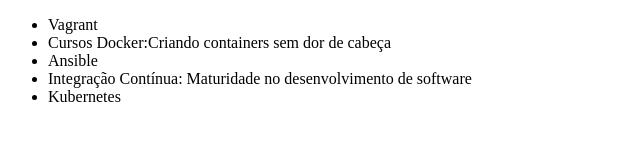
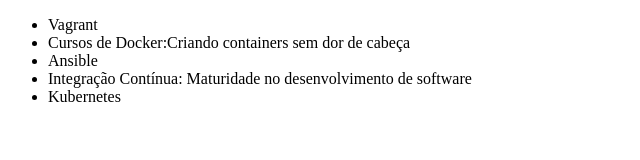
Before and after one commit to lucasdvsantos/alura-git, a plain HTML site: page index.html in a window 1280 px wide. Shown: the full height of the page, 0-640 px from the left. Drawn offline with Linux system fonts and the light colour scheme.

Commit message:
teste ana

```diff
--- a/index.html
+++ b/index.html
@@ -7,7 +7,7 @@
 <body>
     <ul>
         <li>Vagrant</li>
-        <li>Cursos Docker:Criando containers sem dor de cabeça</li>
+        <li>Cursos de Docker:Criando containers sem dor de cabeça</li>
         <li>Ansible</li>
         <li>Integração Contínua: Maturidade no desenvolvimento de software</li>
         <li>Kubernetes</li>
```
